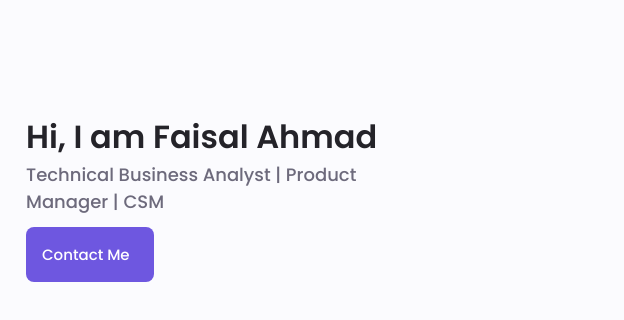
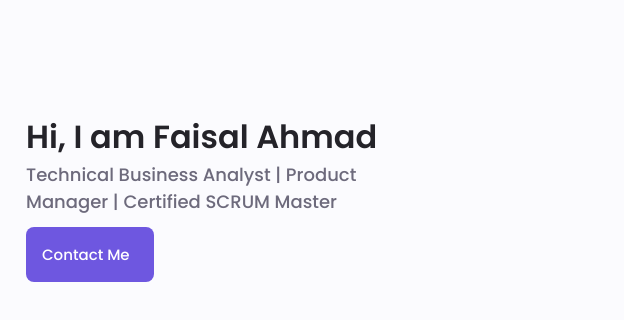
Before and after one commit to FaisalBA007/Faisal-s-Portfolio, a plain HTML site: page index.html in a window 1280 px wide. Shown: the part 143-463 px from the top of the page, 656-1280 px from the left. Drawn offline with Linux system fonts and the light colour scheme.

Commit message:
Designation Updated

```diff
--- a/index.html
+++ b/index.html
@@ -106,7 +106,7 @@
 
             <div class="home-data">
               <h1 class="home-title">Hi, I am Faisal Ahmad</h1>
-              <h3 class="home-subtitle">Technical Business Analyst | Product Manager | CSM</h3>
+              <h3 class="home-subtitle">Technical Business Analyst | Product Manager | Certified SCRUM Master</h3>
               <a href="#contact" class="button button-flex">
                 Contact Me <i class="button-icon"></i>
               </a>
```
